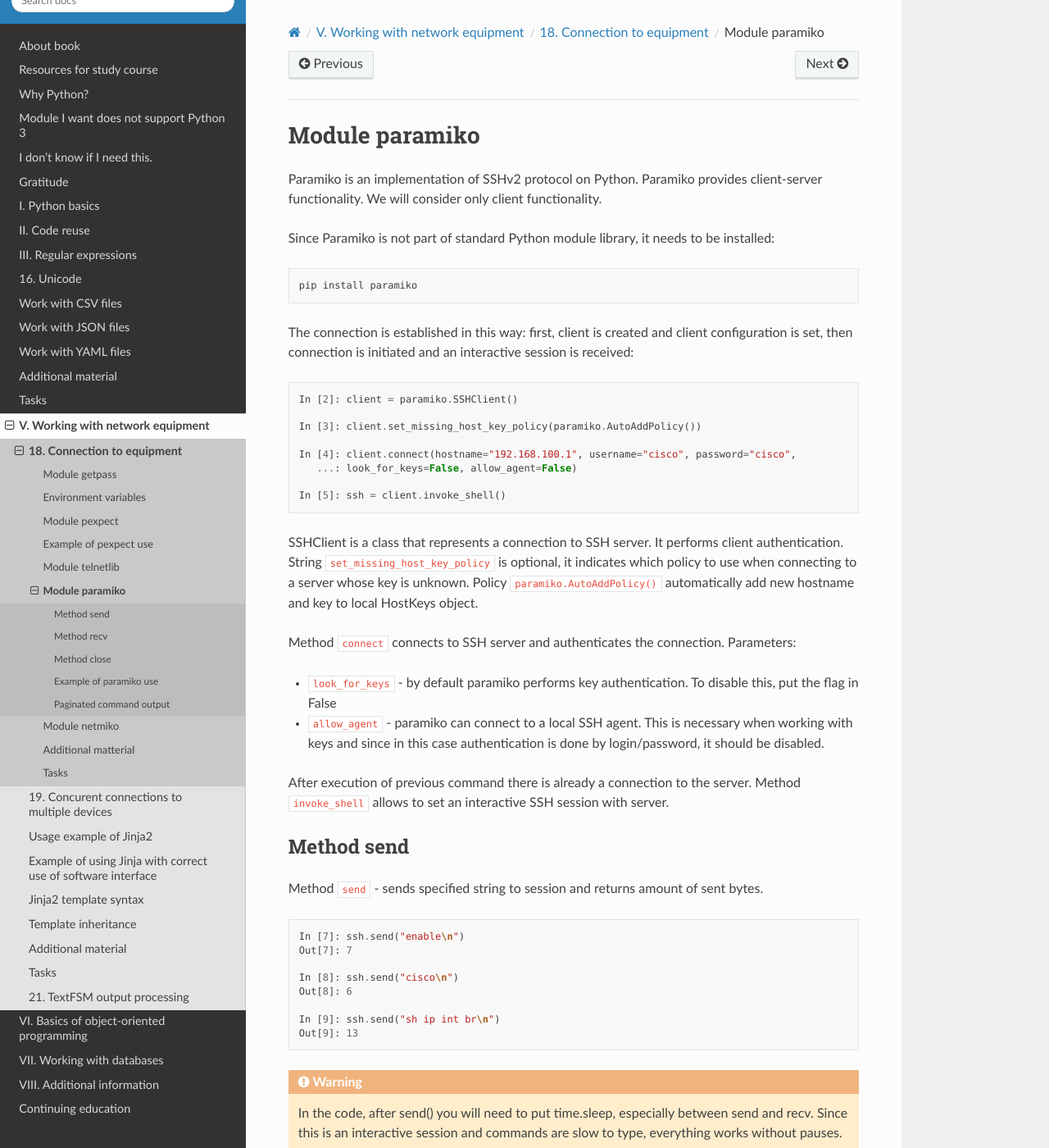
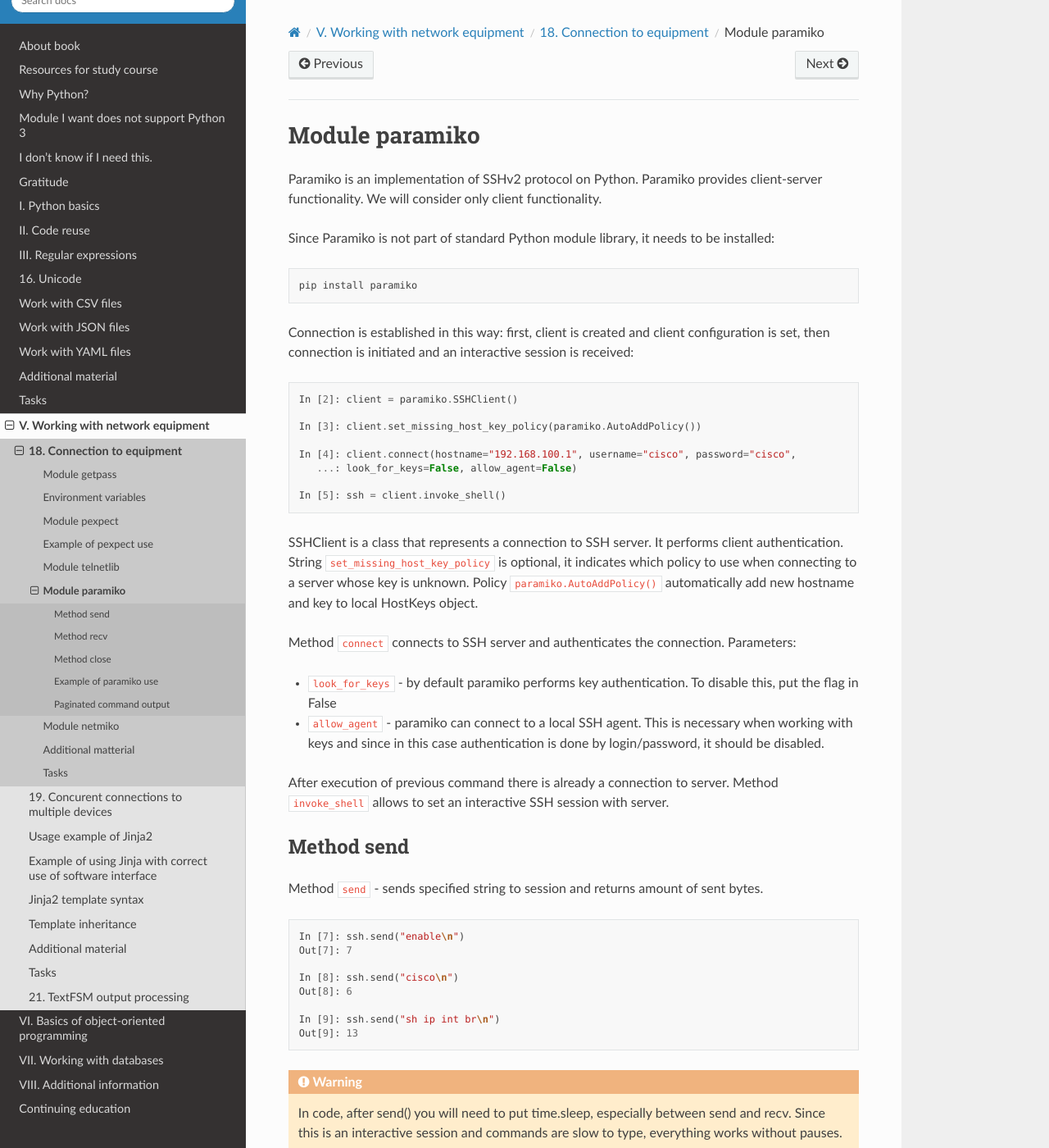
Before and after one commit to natenka/pyneng-book-en, a Sphinx documentation site: the page built from docs/source/book/18_ssh_telnet/paramiko.rst, in a window 1280 px wide and 1400 px high. Shown: the whole window at 82% size. Built offline with Sphinx 7.4.7 and the Read the Docs theme 2.0.0, drawn with Linux system fonts in a browser that asks for light colours; pages that are not in the unit, such as notebooks, are missing from menus.

Commit message:
Update paramiko.rst

```diff
--- a/docs/source/book/18_ssh_telnet/paramiko.rst
+++ b/docs/source/book/18_ssh_telnet/paramiko.rst
@@ -9,7 +9,7 @@
 
     pip install paramiko
 
-The connection is established in this way: first, client is created and client configuration is set, then connection is initiated and an interactive session is received:
+Connection is established in this way: first, client is created and client configuration is set, then connection is initiated and an interactive session is received:
 
 .. code:: python
 
@@ -32,7 +32,7 @@
 * ``look_for_keys`` - by default paramiko performs key authentication. To disable this, put the flag in False
 * ``allow_agent`` - paramiko can connect to a local SSH agent. This is necessary when working with keys and since in this case authentication is done by login/password, it should be disabled.
 
-After execution of previous command there is already a connection to the server. Method ``invoke_shell`` allows to set an interactive SSH session with server.
+After execution of previous command there is already a connection to server. Method ``invoke_shell`` allows to set an interactive SSH session with server.
 
 Method send
 ~~~~~~~~~~
@@ -53,7 +53,7 @@
 
 .. warning::
 
-     In the code, after send() you will need to put time.sleep, especially between send and recv. Since this is an interactive session and commands are slow to type, everything works without pauses.
+     In code, after send() you will need to put time.sleep, especially between send and recv. Since this is an interactive session and commands are slow to type, everything works without pauses.
 
 Method recv
 ~~~~~~~~~~
```
